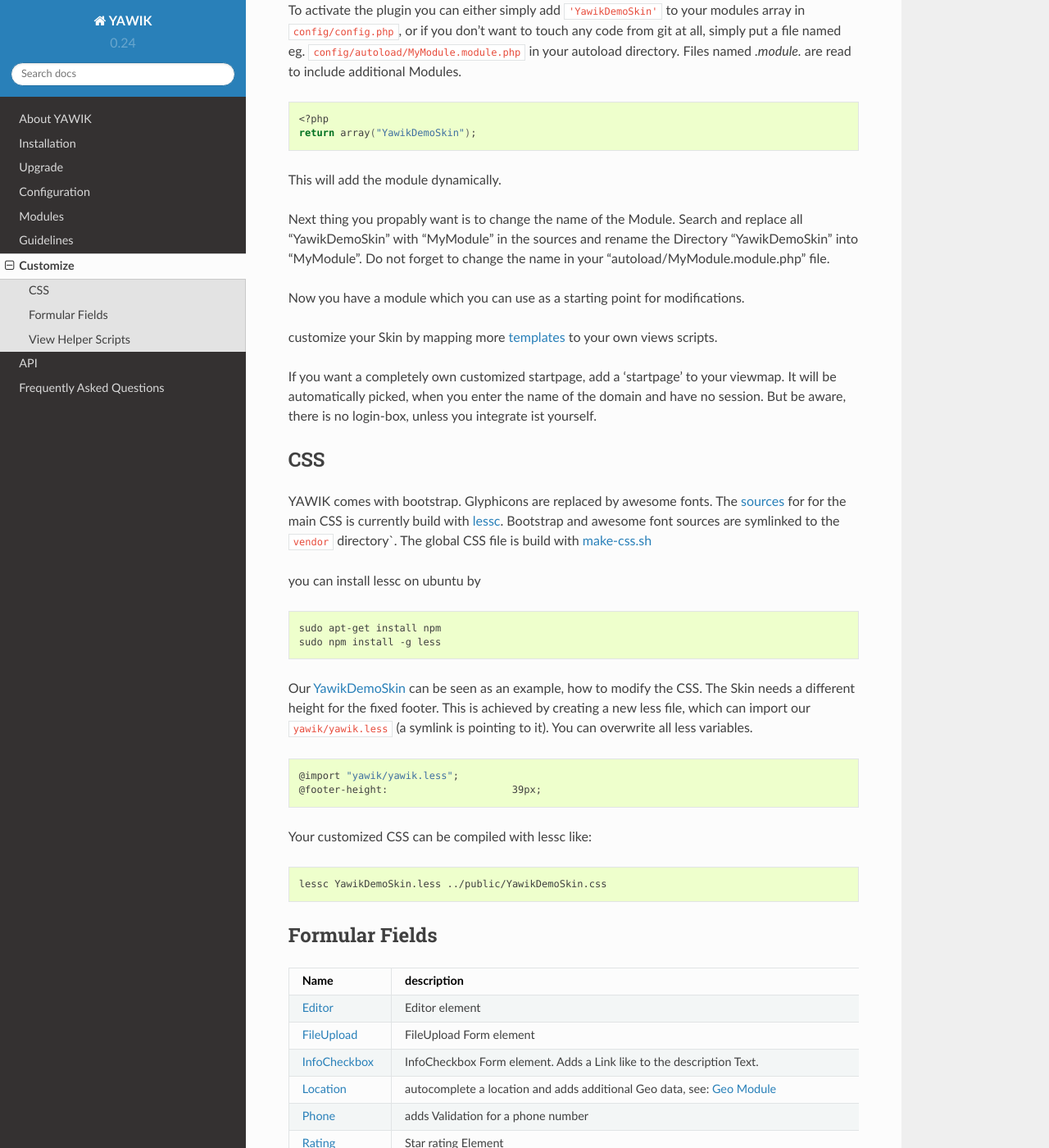
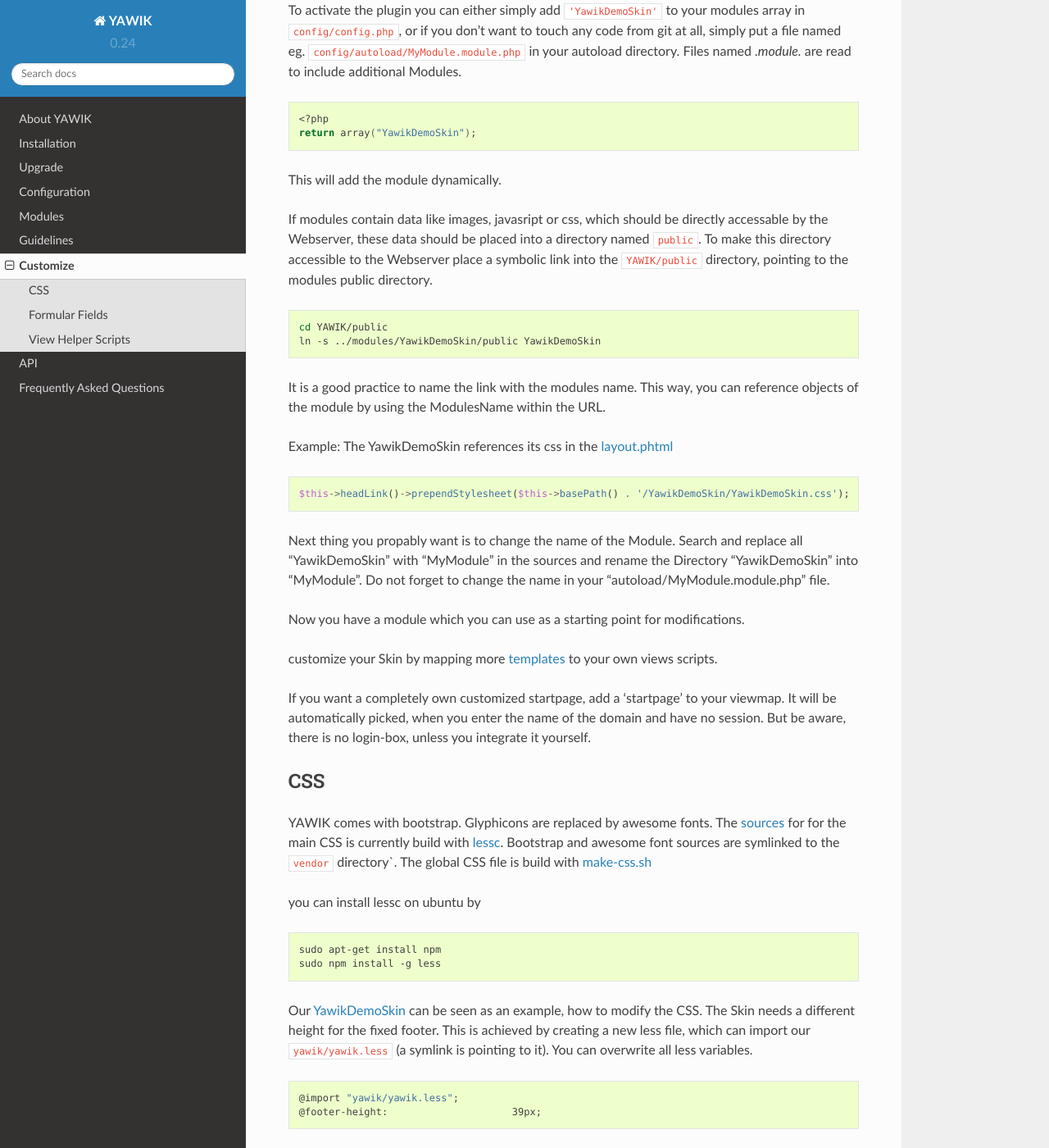
Before and after one commit to cross-solution/YawikDocs, a Sphinx documentation site: the page built from source/customize.rst, in a window 1280 px wide and 1400 px high, scrolled down 598 px. Shown: the whole window at 82% size. Built offline with Sphinx 7.4.7 and the Read the Docs theme 2.0.0, drawn with Linux system fonts in a browser that asks for light colours; comment, search, counter and statistics services are not loaded.

Commit message:
create a symlink, which point to the public dir of your module

```diff
--- a/source/customize.rst
+++ b/source/customize.rst
@@ -39,6 +39,25 @@
 
 This will add the module dynamically.
 
+If modules contain data like images, javasript or css, which should be directly accessable by the Webserver, these data
+should be placed into a directory named ``public``. To make this directory accessible to the Webserver place a symbolic
+link into the ``YAWIK/public`` directory, pointing to the modules public directory.
+
+.. code-block:: sh
+
+  cd YAWIK/public
+  ln -s ../modules/YawikDemoSkin/public YawikDemoSkin
+
+It is a good practice to name the link with the modules name. This way, you can reference objects of the module by
+using the ModulesName within the URL.
+
+Example: The YawikDemoSkin references its css in the layout.phtml_
+
+.. code-block:: php
+
+  $this->headLink()->prependStylesheet($this->basePath() . '/YawikDemoSkin/YawikDemoSkin.css');
+
+
 Next thing you propably want is to change the name of the Module. Search and replace all "YawikDemoSkin" with "MyModule"
 in the sources and rename the Directory "YawikDemoSkin" into "MyModule". Do not forget to change the name in your
 "autoload/MyModule.module.php" file.
@@ -46,13 +65,14 @@
 Now you have a module which you can use as a starting point for modifications.
 
 
-
+.. _layout.phtml: https://github.com/cbleek/YawikDemoSkin/blob/master/view/layout.phtml
 .. _YawikDemoSkin: https://github.com/cbleek/YawikDemoSkin
 
 customize your Skin by mapping more :ref:`templates <templates>` to your own views scripts.
 
-If you want a completely own customized startpage, add a 'startpage' to your viewmap. It will be automatically picked, when you enter the name of the domain and have no session.
-But be aware, there is no login-box, unless you integrate ist yourself.
+If you want a completely own customized startpage, add a 'startpage' to your viewmap. It will be automatically picked,
+when you enter the name of the domain and have no session. But be aware, there is no login-box, unless you integrate
+it yourself.
 
 
 CSS
```
